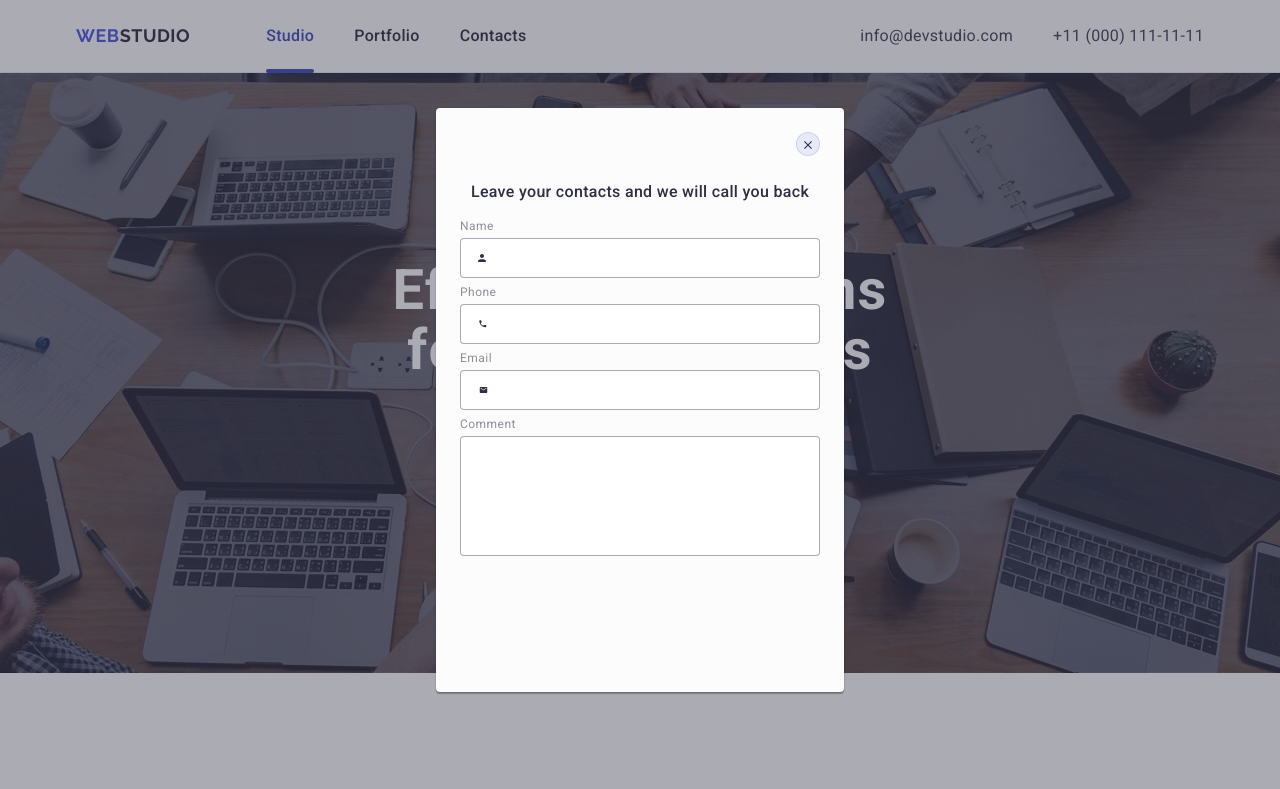
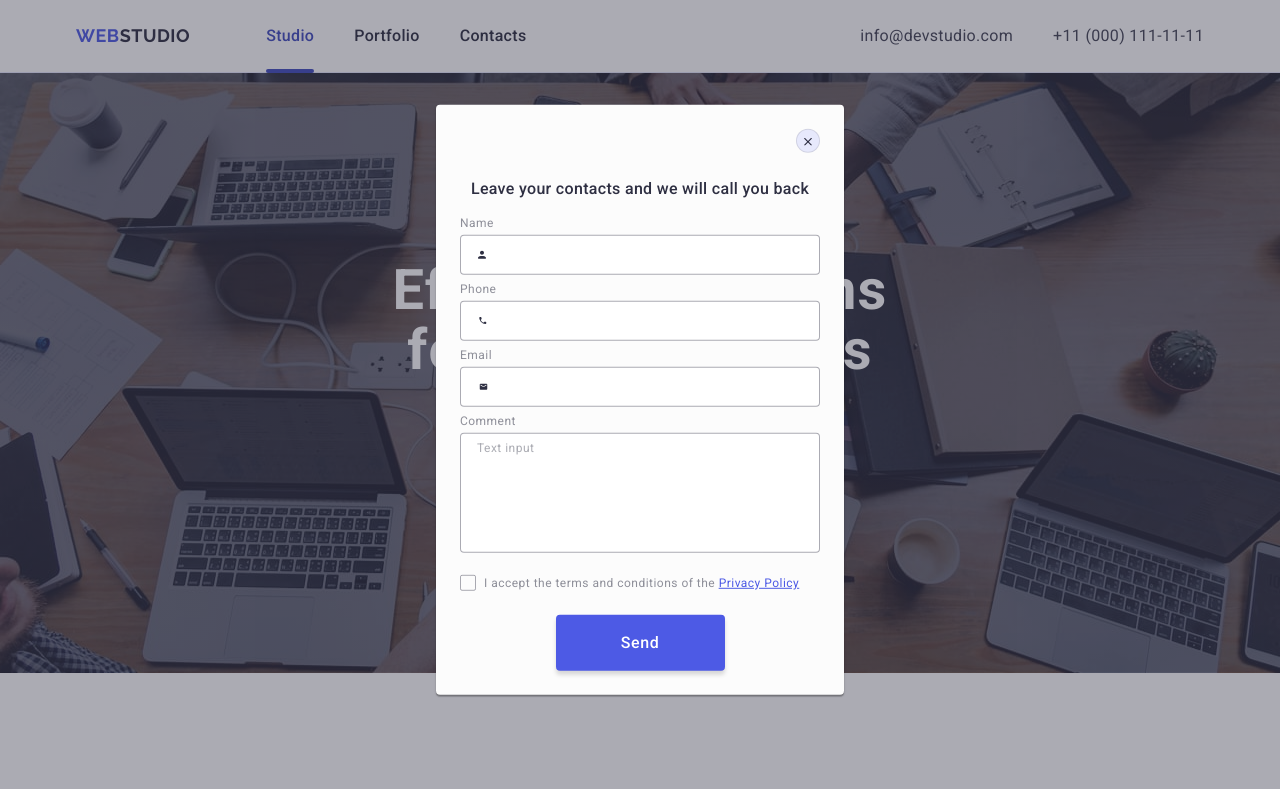
Before and after one commit to AlexandraKhalimon/goit-markup-hw-05, a plain HTML site: page index.html in a window 1280 px wide. Shown: the top 789 px of the page. Drawn offline with nearby package versions, Linux system fonts and the light colour scheme.

Commit message:
update files

```diff
--- a/css/styles.css
+++ b/css/styles.css
@@ -550,6 +550,7 @@ img {
     margin-right: 24px;
     padding: 8px 16px;
     border: 1px solid #fff;
+    outline: transparent;
     border-radius: 4px;
     width: 264px;
     height: 40px;
@@ -565,33 +566,31 @@ img {
 }
 
 .footer-btn {
-    display: inline-block;
+    display: flex;
+    flex-direction: row;
+    gap: 16px;
+    justify-content: center;
+    align-items: center;
     border-radius: 4px;
     padding: 8px 24px;
     width: 165px;
     height: 40px;
+
     border: none;
     background-color: #4d5ae5;
+
+    font-weight: 500;
+    font-size: 16px;
+    line-height: 1.5;
+    letter-spacing: 0.04em;
+    color: #fff;
+
     transition: background-color 250ms cubic-bezier(0.4, 0, 0.2, 1);
 }
 
 .footer-btn:hover,
 .footer-btn:focus {
     background-color: #404bbf;;
-}
-
-.footer-btn-container {
-    display: flex;
-    flex-direction: row;
-    gap: 16px;
-}
-
-.footer-btn-text {
-    font-weight: 500;
-    font-size: 16px;
-    line-height: 1.5;
-    letter-spacing: 0.04em;
-    color: #fff;
 }
 
 .footer-email-icon {
@@ -746,13 +745,23 @@ img {
     margin-bottom: 4px;
 }
 
+.comment-container {
+    margin-bottom: 16px;
+}
+
 .modal-comment {
-    resize: none;
+    padding: 8px 16px;
     border: 1px solid rgba(46, 47, 66, 0.4);
     border-radius: 4px;
     width: 360px;
     min-height: 120px;
-    padding: 8px 16px;
+    resize: none;
+    outline: transparent;
+}
+
+.modal-comment:focus,
+.modal-comment:hover {
+    border: 1px solid #4d5ae5;
 }
 
 .modal-comment::placeholder {
@@ -762,4 +771,68 @@ img {
     color: rgba(46, 47, 66, 0.4);
 }
 
+.modal-container-checkbox {
+    margin-bottom: 24px;
+}
+
+.custom-checkbox {
+    width: 16px;
+    height: 16px;
+    border-radius: 2px;
+    border: 1px solid rgba(46, 47, 66, 0.4);
+    background-color: transparent;
+    fill: transparent;
+
+    display: inline-flex;
+    justify-content: center;
+    align-items: center;
+    margin-right: 8px;
+}
+
+.label-checkbox {
+    cursor: pointer;
+    font-size: 12px;
+    line-height: 1.16;
+    letter-spacing: 0.04em;
+    color: #8e8f99;
+}
+
+.label-checkbox a {
+    color: #4d5ae5;
+    text-decoration: underline;
+}
+
+.modal-checkbox:checked + .label-checkbox .custom-checkbox {
+    background-color: #404bbf;
+    border: 1px solid #404bbf;
+    fill: #f4f4fd;
+}
+
+.modal-btn {
+    width: 169px;
+    height: 56px;
+    border-radius: 4px;
+    padding: 16px 32px;
+    display: block;
+    margin: 0 auto;
+    border: none;
+    background-color: #4d5ae5;
+    box-shadow: 0 4px 4px 0 rgba(0, 0, 0, 0.15);
+
+    font-weight: 500;
+    font-size: 16px;
+    line-height: 1.5;
+    letter-spacing: 0.04em;
+    text-align: center;
+    color: #fff;
+
+
+    transition: background-color 250ms cubic-bezier(0.4, 0, 0.2, 1);
+}
+
+.modal-btn:focus,
+.modal-btn:hover {
+    background-color: #404bbf;
+}
+
 /* #endregion Modal */
--- a/index.html
+++ b/index.html
@@ -472,12 +472,10 @@
               placeholder="E-mail"
             />
             <button class="footer-btn" type="submit" name="user-email">
-              <div class="footer-btn-container">
-                <p class="footer-btn-text">Subscribe</p>
-                <svg class="footer-email-icon" width="24" height="24">
-                  <use href="./images/icons.svg#icon-telegram"></use>
-                </svg>
-              </div>
+              Subscribe
+              <svg class="footer-email-icon" width="24" height="24">
+                <use href="./images/icons.svg#icon-telegram"></use>
+              </svg>
             </button>
           </div>
         </div>
@@ -543,16 +541,32 @@
             </div>
           </div>
 
-          <div class="modal-comment-block">
-            <label class="modal-label" for="modal-comment">Comment</label>
+          <div class="comment-container">
+            <label class="modal-label" for="user-comment">Comment</label>
             <textarea
               placeholder="Text input"
+              name="user-comment"
+              id="user-comment"
               class="modal-comment"
-              name="user-comment"
-              id="modal-comment"
+            ></textarea>
+          </div>
+
+          <div class="modal-container-checkbox">
+            <input
+              class="modal-checkbox visually-hidden"
+              type="checkbox"
+              id="user-checkbox"
+            />
+            <label class="label-checkbox" for="user-checkbox"
+              ><span class="custom-checkbox">
+                <svg class="" width="10" height="8">
+                  <use href="./images/icons.svg#icon-check"></use>
+                </svg> </span
+              >I accept the terms and conditions of the
+              <a href="">Privacy Policy</a></label
             >
-            </textarea>
           </div>
+          <button class="modal-btn" type="submit">Send</button>
         </form>
       </div>
     </div>
```
